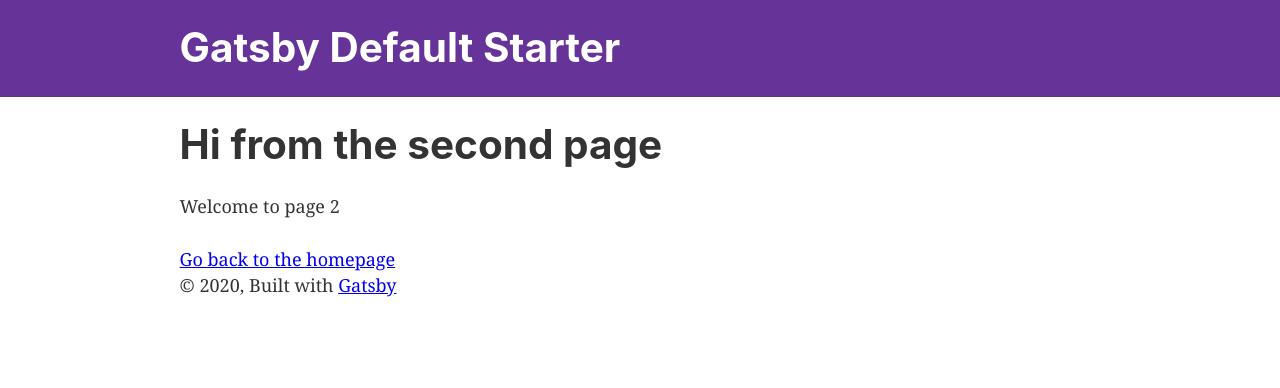
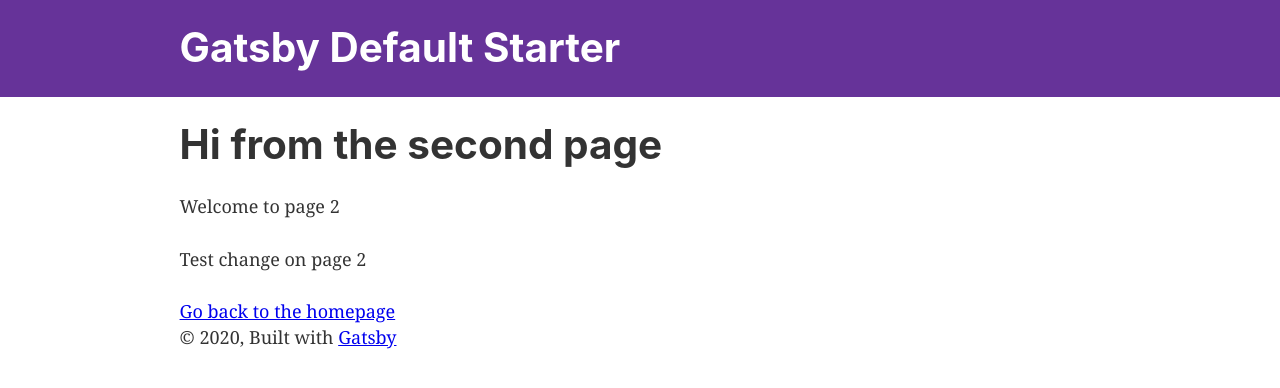
Before and after one commit to dnissley/dnissley.github.io, a Gatsby site: page /page-2 in a window 1280 px wide. Built offline with nearby package versions, Linux system fonts and the light colour scheme; Gatsby itself is replaced by a stand-in of ours.

Commit message:
chore: make a change to test deployment

```diff
--- a/src/pages/page-2.js
+++ b/src/pages/page-2.js
@@ -9,6 +9,7 @@ const SecondPage = () => (
     <SEO title="Page two" />
     <h1>Hi from the second page</h1>
     <p>Welcome to page 2</p>
+    <p>Test change on page 2</p>
     <Link to="/">Go back to the homepage</Link>
   </Layout>
 )
```
